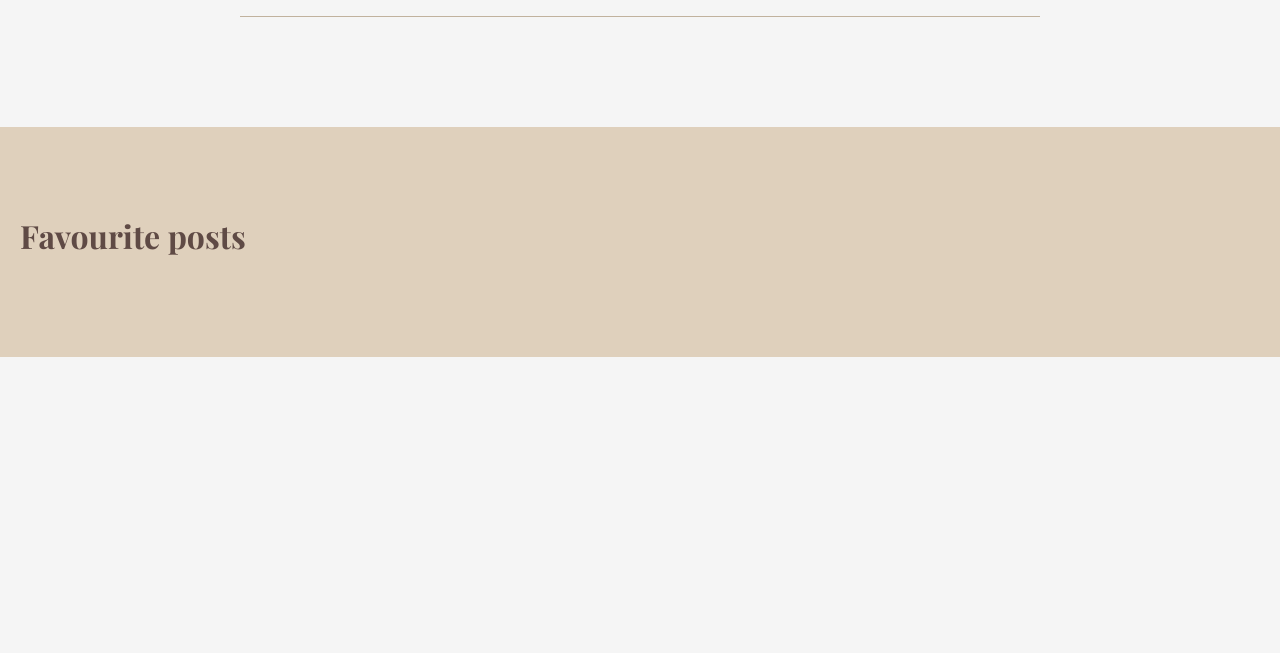
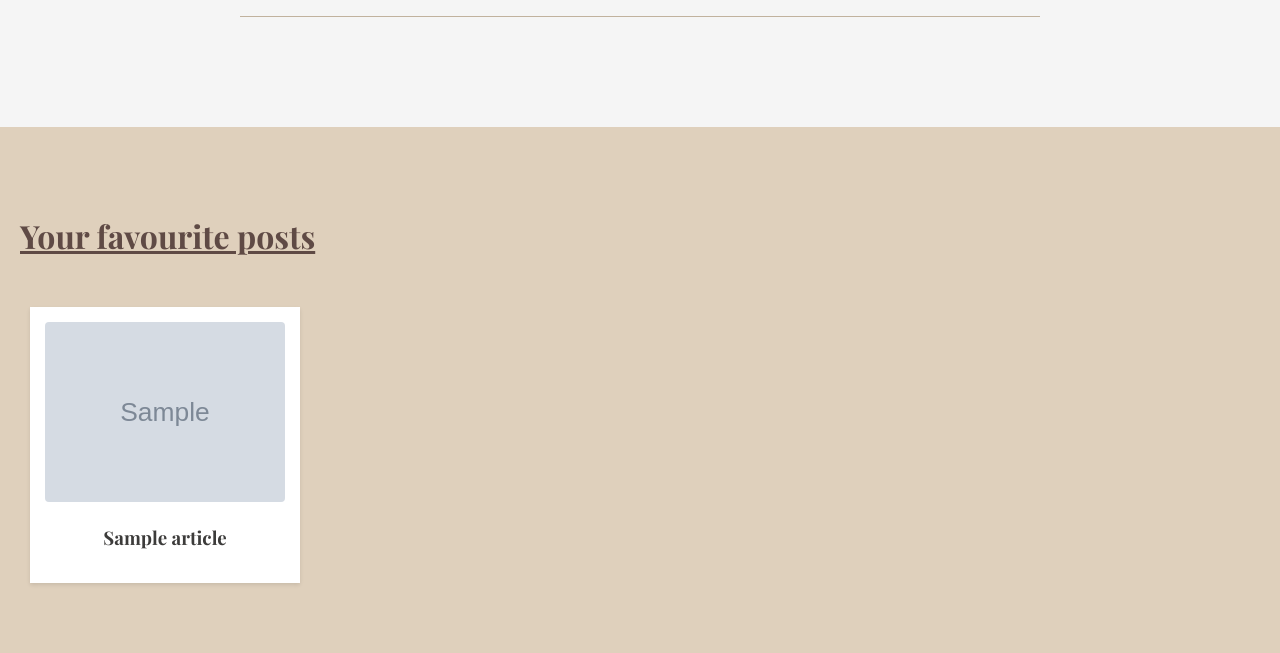
Before and after one commit to alessandraScilio/hw1, a PHP site: page /hw1/account.php in a window 1280 px wide. Shown: the part 474-1127 px from the top of the page. Before the commit the page ends 831 px from the top, so only its background shows below. Run offline with PHP 8.4, Linux system fonts and the light colour scheme; the visitor is signed in with stand-in values (Sample User, id 1); tables that the repository leaves empty hold one stand-in row (values such as "Sample post"); grey boxes marked "Sample" are stand-in pictures; some web fonts are replaced.

Commit message:
liked posts in acount

```diff
--- a/account.css
+++ b/account.css
@@ -100,7 +100,6 @@ body {
   background-color: var(--nero);
 }
 
-/* Account content */
 
 .account-container {
   padding: 60px 20px;
@@ -158,10 +157,11 @@ body {
   text-align: center;
 }
 
-.liked-posts-section h2 {
+ .liked-posts-section h2{
   font-size: 2rem;
   color: var(--marrone);
   margin-bottom: 40px;
+  text-decoration: underline;
 }
 
 .liked-post-title {
@@ -173,3 +173,30 @@ body {
   color: var(--nero);
   margin-top: 20px;
 }
+
+#liked-posts-container {
+  display: flex;
+  align-items: center;
+  justify-content: flex-start;
+}
+
+
+.liked-post {
+    background: white;
+    padding: 15px;
+    margin: 10px;
+    box-shadow: 0 2px 4px rgba(0,0,0,0.1);
+    max-width: 300px;
+}
+
+.liked-post img {
+    width: 100%;
+    height: 180px;
+    object-fit: cover;
+    border-radius: 4px;
+}
+
+.error {
+    color: #d32f2f;
+    font-weight: bold;
+}
--- a/account.php
+++ b/account.php
@@ -22,17 +22,17 @@
   <meta charset="UTF-8" />
   <meta name="viewport" content="width=device-width, initial-scale=1.0" />
   <title>My account</title>
-  <link rel="stylesheet" href="account.css" />
+  <link rel="stylesheet" href="account.css"/>
+  <script src="account.js" defer></script>
   <link href="https://fonts.googleapis.com/css2?family=Playfair+Display:ital,wght@0,400..900;1,400..900&display=swap" rel="stylesheet">
 </head>
 <body>
 
-  <!-- NAVBAR -->
   <header id="nav-container">
     <div id="nav-content">
       <div id="site-name">TravelHub</div>
       <nav id="menu-container">
-        <a href="#" class="menu-item">Articles</a>
+        <a href="articles.php" class="menu-item">Articles</a>
         <a href="#" class="menu-item">Offers</a>
         <a href="#" class="menu-item">Contacts</a>
       </nav>
@@ -59,8 +59,8 @@
     </div>
 
     <section class="liked-posts-section">
-        <h2>Favourite posts</h2>
-        <div class="liked-posts-container"></div>
+        <h2>Your favourite posts</h2>
+        <div id="liked-posts-container"></div>
     </section>
 
 </body>
--- /dev/null
+++ b/getPosts.php
@@ -0,0 +1,44 @@
+<?php
+require_once 'auth.php';
+
+if (!$userid = checkAuth()) {
+    http_response_code(401);
+    echo json_encode(['error' => 'Unauthorized']);
+    exit;
+}
+
+header('Content-Type: application/json');
+$conn = mysqli_connect($dbconfig['host'], $dbconfig['user'], $dbconfig['password'], $dbconfig['name']);
+if (!$conn) {
+    http_response_code(500);
+    echo json_encode(['error' => 'Database connection failed']);
+    exit;
+}
+
+$userid = (int)$userid;
+$query = "SELECT articles.id, articles.title, articles.image_url
+          FROM articles
+          JOIN likes ON articles.id = likes.article_id
+          WHERE likes.user_id = $userid
+          ORDER BY articles.created_at DESC";
+
+$res = mysqli_query($conn, $query);
+if (!$res) {
+    http_response_code(500);
+    echo json_encode(['error' => 'Query failed: ' . mysqli_error($conn)]);
+    exit;
+}
+
+$postArray = array();
+
+while($entry = mysqli_fetch_assoc($res)) {
+    $postArray[] = array(
+        'id' => $entry['id'],
+        'title' => $entry['title'],
+        'image_url' => $entry['image_url']
+    );
+}
+
+echo json_encode($postArray);
+exit;
+?>
--- a/query.sql
+++ b/query.sql
@@ -37,3 +37,5 @@ CREATE TABLE IF NOT EXISTS comments (
   FOREIGN KEY (user_id) REFERENCES users(id) ON DELETE CASCADE,
   FOREIGN KEY (article_id) REFERENCES articles(id) ON DELETE CASCADE
 );
+
+SELECT COUNT(*) FROM likes WHERE user_id = [3];
```
Also changed, not shown: account.js (+37 -28 lines), accountInfo.php (deleted, +0 -29 lines).
